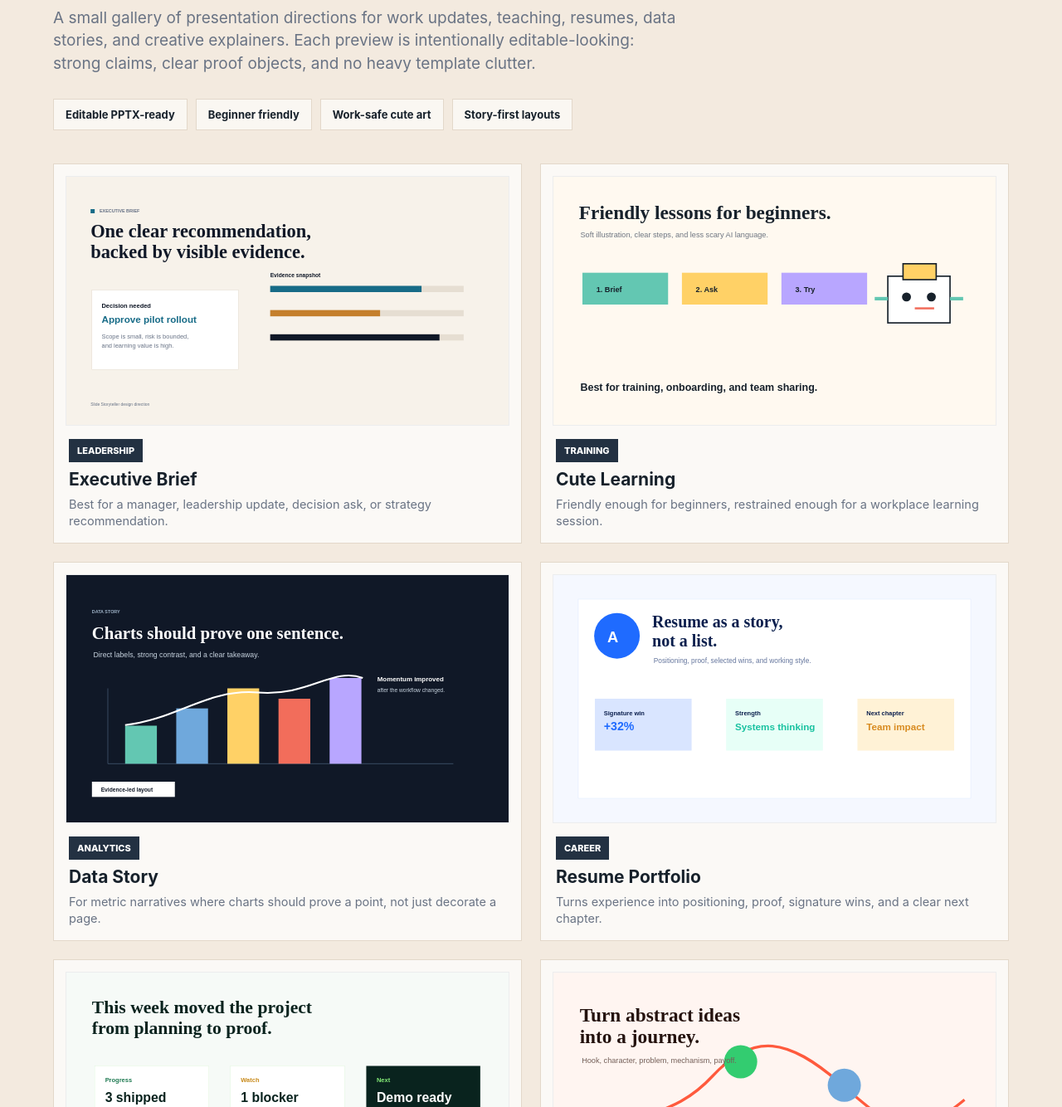
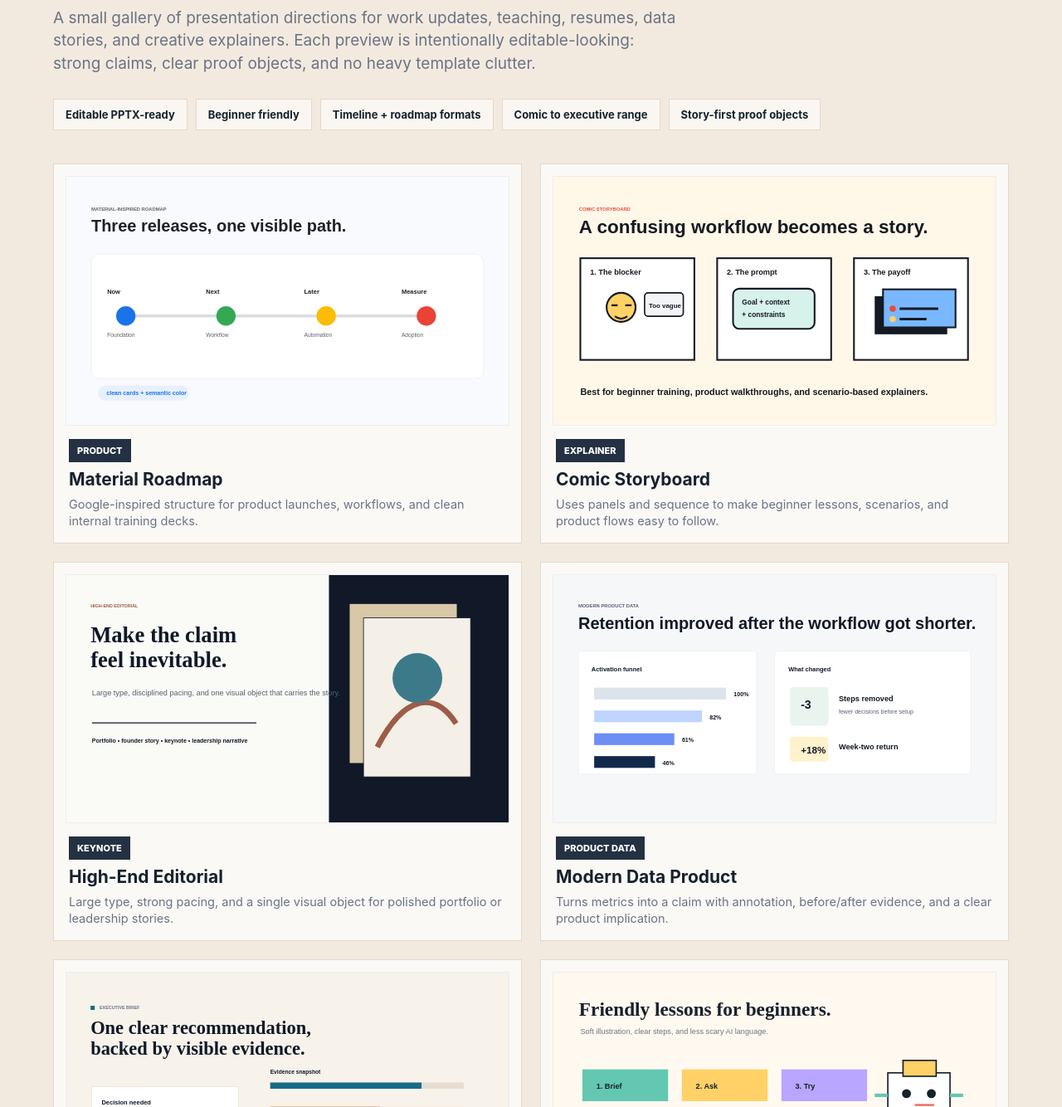
Before and after one commit to HuiOng/quickslide_skills, a plain HTML site: page showcase/index.html in a window 1280 px wide. Shown: the part 317-1651 px from the top of the page at 83% size. Drawn offline with Linux system fonts and the light colour scheme.

Commit message:
Expand slide storyteller design guidance

```diff
--- a/showcase/index.html
+++ b/showcase/index.html
@@ -153,13 +153,50 @@
       <div class="toolbar" aria-label="Design strengths">
         <span class="chip">Editable PPTX-ready</span>
         <span class="chip">Beginner friendly</span>
-        <span class="chip">Work-safe cute art</span>
-        <span class="chip">Story-first layouts</span>
+        <span class="chip">Timeline + roadmap formats</span>
+        <span class="chip">Comic to executive range</span>
+        <span class="chip">Story-first proof objects</span>
       </div>
     </header>
 
     <main>
       <section class="grid" aria-label="Design showcase">
+        <article class="card">
+          <img class="preview" src="./assets/material-roadmap.svg" alt="Google Material inspired roadmap slide preview" />
+          <div class="meta">
+            <span class="tag">Product</span>
+            <h2>Material Roadmap</h2>
+            <p>Google-inspired structure for product launches, workflows, and clean internal training decks.</p>
+          </div>
+        </article>
+
+        <article class="card">
+          <img class="preview" src="./assets/comic-storyboard.svg" alt="Comic storyboard slide preview" />
+          <div class="meta">
+            <span class="tag">Explainer</span>
+            <h2>Comic Storyboard</h2>
+            <p>Uses panels and sequence to make beginner lessons, scenarios, and product flows easy to follow.</p>
+          </div>
+        </article>
+
+        <article class="card">
+          <img class="preview" src="./assets/high-end-editorial.svg" alt="High-end editorial slide preview" />
+          <div class="meta">
+            <span class="tag">Keynote</span>
+            <h2>High-End Editorial</h2>
+            <p>Large type, strong pacing, and a single visual object for polished portfolio or leadership stories.</p>
+          </div>
+        </article>
+
+        <article class="card">
+          <img class="preview" src="./assets/modern-data-product.svg" alt="Modern product data slide preview" />
+          <div class="meta">
+            <span class="tag">Product Data</span>
+            <h2>Modern Data Product</h2>
+            <p>Turns metrics into a claim with annotation, before/after evidence, and a clear product implication.</p>
+          </div>
+        </article>
+
         <article class="card">
           <img class="preview" src="./assets/executive-brief.svg" alt="Executive brief slide preview" />
           <div class="meta">
```
Also changed, not shown: showcase/assets/comic-storyboard.svg (added), showcase/assets/high-end-editorial.svg (added), showcase/assets/material-roadmap.svg (added), showcase/assets/modern-data-product.svg (added), 3 other files.
